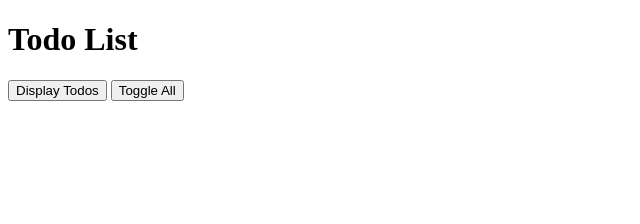
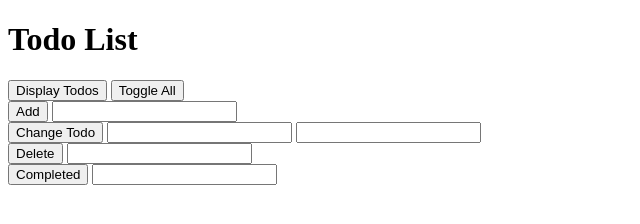
Before and after one commit to jmbothe/todo-list, a plain HTML site: page index.html in a window 1280 px wide. Shown: the whole page, without its empty margins (0-640 px from the left). Drawn offline with Linux system fonts and the light colour scheme.

Commit message:
version 8

```diff
--- a/index.html
+++ b/index.html
@@ -13,8 +13,31 @@
 <body>
   <h1>Todo List</h1>
 
-  <button id="displayTodosButton">Display Todos</button>
-  <button id="toggleAllButton">Toggle All</button>
+  <div>
+    <button onclick="handlers.displayTodos()">Display Todos</button>
+    <button onclick="handlers.toggleAll()">Toggle All</button>
+  </div>
+
+  <div>
+    <button onclick="handlers.addTodo()">Add</button>
+    <input id="addTodoTextInput" type="text">
+  </div>
+
+  <div>
+    <button onclick="handlers.changeTodo()">Change Todo</button>
+    <input id="changeTodoPositionInput" type="number">
+    <input id="changeTodoTextInput" type="text">
+  </div>
+
+  <div>
+    <button onclick="handlers.deleteTodo()">Delete</button>
+    <input id="deleteTodoPositionInput" type="number">
+  </div>
+
+  <div>
+    <button onclick="handlers.toggleCompleted()">Completed</button>
+    <input id="toggleCompletedPositionInput" type="number">
+  </div>
 
 </body>
 
--- a/scripts/main.js
+++ b/scripts/main.js
@@ -60,16 +60,50 @@ var todoList = {
   }
 }
 
-var displayTodosButton = document.getElementById("displayTodosButton");
-var toggleAllButton = document.getElementById("toggleAllButton");
+var handlers = {
+  displayTodos: function() {
+    todoList.displayTodos();
+  },
+  addTodo: function() {
+    var addTodoTextInput = document.getElementById("addTodoTextInput");
+    todoList.addTodo(addTodoTextInput.value);
+    addTodoTextInput.value = "";
+  },
+  changeTodo: function() {
+    var changeTodoPositionInput = document.getElementById("changeTodoPositionInput");
+    var changeTodoTextInput = document.getElementById("changeTodoTextInput");
+    todoList.changeTodo(changeTodoPositionInput.valueAsNumber, changeTodoTextInput.value);
+    changeTodoPositionInput.value = "";
+    changeTodoTextInput.value = "";
+  },
+  deleteTodo: function() {
+    var deleteTodoPositionInput = document.getElementById("deleteTodoPositionInput");
+    todoList.deleteTodo(deleteTodoPositionInput.valueAsNumber);
+    deleteTodoPositionInput.value = "";
+  },
+  toggleCompleted: function() {
+  var toggleCompletedPositionInput = document.getElementById("toggleCompletedPositionInput");
+  todoList.toggleCompleted(toggleCompletedPositionInput.valueAsNumber);
+  toggleCompletedPositionInput.value = "";
+  },
+  toggleAll: function() {
+    todoList.toggleAll();
+  }
+};
 
-displayTodosButton.addEventListener("click", function() {
-  todoList.displayTodos();
-});
 
-toggleAllButton.addEventListener("click", function() {
-  todoList.toggleAll();
-});
+//OLD MESSY WAY TO HANDLE EVENTS: VERSION 7
+//
+// var displayTodosButton = document.getElementById("displayTodosButton");
+// var toggleAllButton = document.getElementById("toggleAllButton");
+//
+// displayTodosButton.addEventListener("click", function() {
+//   todoList.displayTodos();
+// });
+//
+// toggleAllButton.addEventListener("click", function() {
+//   todoList.toggleAll();
+// });
 
 
 // GORDON'S TOGGLE ALL FUNCTION
@@ -97,8 +131,6 @@ toggleAllButton.addEventListener("click", function() {
 // }
 
 
-
-
 // VERSION 1 & 2
 
 // var todos = ["item 1", "item 2", "item 3"];
```
